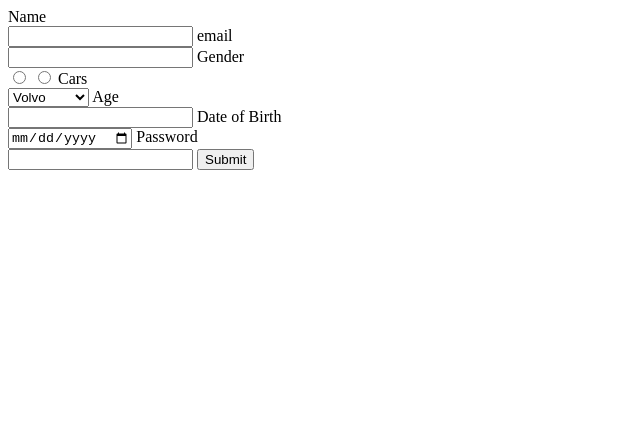
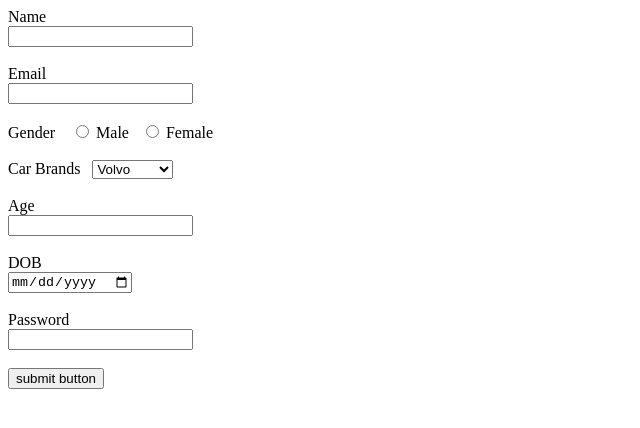
Before and after one commit to acciojob/signup-form-car-Krishna-bot, a website: page main.html in a window 1280 px wide. Shown: the whole page, without its empty margins (0-640 px from the left). Drawn offline with Linux system fonts and the light colour scheme.

Commit message:
Push again 2

```diff
--- a/main.html
+++ b/main.html
@@ -8,35 +8,37 @@
 
 <body>
 	<!-- the entire body must be written by student -->
-	<form>
-	<label for="name">Name</label><br>
-	<input id="name" type="text" required>
+	<form method="post">
+	<label for="name">Name</label></br>
+	<input id="name" type="text" required></br></br>
 
-	<label for="email">email</label><br>
-	<input id="email" type="email" required>
+	<label for="email">Email</label><br>
+	<input id="email" type="email" required></br></br>
 
-	<label for="gender">Gender</label><br>
-	<input id="gender" type="radio" required name="Male">
-	<input id="gender" type="radio" required name="Female">
+<label for="gender">Gender</label> &nbsp;&nbsp;
+<input type="radio" id="male">
+<label for="male">Male</label> &nbsp;
+<input type="radio" id="female">
+<label for="female">Female</label><br><br
 
-	<label for="cars">Cars</label><br>
+	<label for="cars">Car Brands</label> &nbsp;
 	<select name="cars" id="cars">
 		<option value="volvo">Volvo</option>
 		<option value="saab">Saab</option>
 		<option value="mercedes">Mercedes</option>
 		<option value="audi">Audi</option>
-	  </select>
+	  </select></br></br>
 
 	  <label for="age">Age</label><br>
-	<input id="age" type="number" required>
+	<input id="age" type="number" required></br></br>
 
-	<label for="DOB">Date of Birth</label><br>
-	<input id="dob" type="date" required>
+	<label for="DOB">DOB</label><br>
+	<input id="dob" type="date" required></br></br>
 
 	<label for="password">Password</label><br>
-	<input id="password" type="password" required>
+	<input id="password" type="password" required></br></br>
 
-	<button>Submit</button>
+	<button>submit button</button>
 
 </form>
 
```
